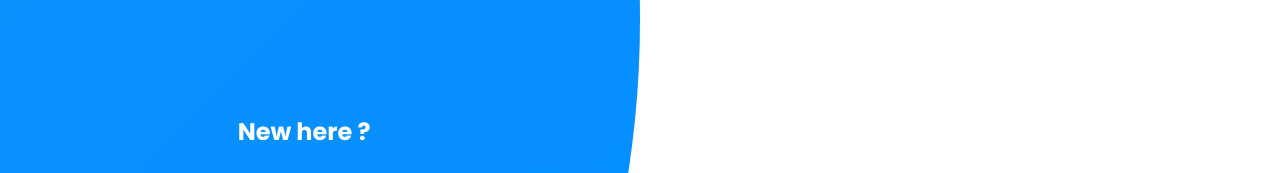
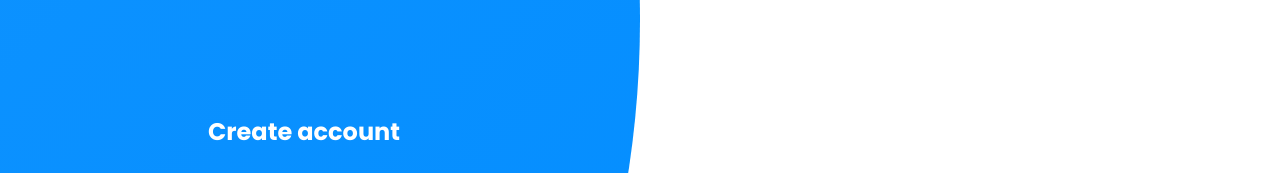
Before and after one commit to AyushRatan1/Ode-to-Code, a plain HTML site: page index1.html in a window 1280 px wide. Shown: the top 173 px of the page. Drawn offline with Linux system fonts and the light colour scheme.

Commit message:
2 AM commit

```diff
--- a/index1.html
+++ b/index1.html
@@ -154,7 +154,7 @@
 
                     <div class="content">
 
-                        <h3 class="panel__title">New here ?</h3>
+                        <h3 class="panel__title">Create account</h3>
                         <p class="panel__text"></p>
                         <button class="button transparent" id="register__btn">Register</button>
 
```
